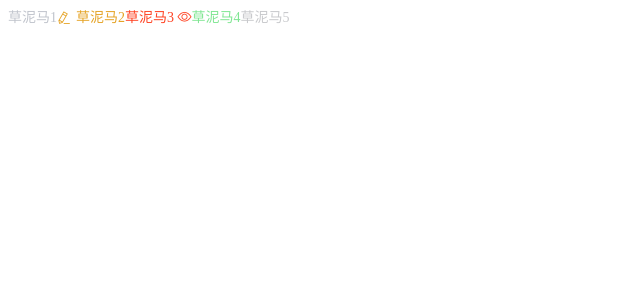
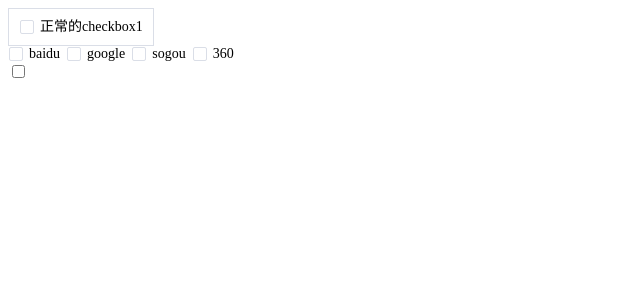
Before and after one commit to weidieba/xhtml-ui, a Vue app: page / in a window 1280 px wide. Shown: the top 300 px of the page, without its empty margins (0-640 px from the left). Built offline with nearby package versions, Linux system fonts and the light colour scheme.

Commit message:
feature(checkbox): 复选框

```diff
--- a/package.json
+++ b/package.json
@@ -1,6 +1,6 @@
 {
   "name": "xhtml-ui",
-  "version": "1.0.17",
+  "version": "1.0.21",
   "private": false,
   "description": "这是一个开源供学习得xhtml",
   "scripts": {
--- /dev/null
+++ b/src/components/checkbox-group/checkbox-group.vue
@@ -0,0 +1,55 @@
+
+<template>
+    <div class="x-checkbox-group">
+        <slot></slot>
+    </div>
+</template>
+
+<script>
+
+export default {
+    name: 'XCheckboxGroup',
+
+    props: {
+        value: {
+            type: Array,
+            default() {
+                return [];
+            }
+        }
+    },
+    data() {
+        return {
+            currentValue: this.value
+        };
+    },
+    watch: {
+        value(val) {
+            this.currentValue = val;
+        },
+        currentValue(nextValue) {
+            this.$emit('input', nextValue);
+            this.$emit('change', nextValue);
+        }
+    },
+    methods: {
+        updateValue(val) {
+            this.currentValue = val;
+        }
+    }
+};
+
+</script>
+<style lang="scss">
+@import "~@/assets/common/color.scss";
+@import "~@/assets/common/reset.scss";
+.#{$class-prefix}{
+    &-checkbox-group {
+        line-height: 10px;
+
+        .x-checkbox {
+            margin-right: 6px;
+        }
+    }
+}
+</style>
--- /dev/null
+++ b/src/components/checkbox-group/index.js
@@ -0,0 +1,2 @@
+import xCheckGroup from './checkbox-group.vue';
+export default xCheckGroup;
--- /dev/null
+++ b/src/components/checkbox/checkbox.vue
@@ -0,0 +1,233 @@
+<template>
+    <label
+        class="x-checkbox"
+        :style="(borders&&isIndeterminate || borders&&isChecked)? 'border-color:#0067ed' : ''"
+        :class="{'x-checkbox-disabled': disabled, 'x-checkbox-borders': borders}"
+    >
+        <span
+            class="x-checkbox-icon"
+            :class="{
+                'x-checkbox-checked': isChecked && !isIndeterminate,
+                'x-checkbox-indeterminate': isIndeterminate
+            }"
+        >
+            <div class="x-checkbox-inner"></div>
+            <input
+                v-model="computedValue"
+                class="x-checkbox-input"
+                type="checkbox"
+                :name="name"
+                :value="value"
+                :disabled="disabled"
+            >
+        </span>
+        <span
+            v-if="$slots.default || label"
+            class="x-checkbox-label"
+        >
+            <slot></slot>
+            <template v-if="!$slots.default">{{ label }}</template>
+        </span>
+    </label>
+</template>
+<script>
+export default {
+    name: 'XCheckbox',
+    model: {
+        prop: 'value',
+        event: 'input'
+    },
+    props: {
+        // 默认绑定到x-model上的value值
+        value: {
+            type: [String, Number, Boolean],
+            default() {
+                return [];
+            }
+        },
+        label: {
+            type: [String, Number],
+            default: ''
+        },
+        name: {
+            type: String,
+            default: ''
+        },
+        disabled: {
+            type: Boolean,
+            default: false
+        },
+        indeterminate: {
+            type: Boolean,
+            default: false
+        },
+        borders: {
+            type: Boolean,
+            default: false
+        }
+    },
+    computed: {
+        grouped() {
+            let parent = this.$parent;
+            while (parent) {
+                if (parent.$options.name !== 'XCheckboxGroup') {
+                    parent = parent.$parent;
+                }
+                else {
+                    this.setParent(parent);
+                    return true;
+                }
+            }
+            return false;
+        },
+        computedValue: {
+            get() {
+                return this.grouped
+                    ? this._CheckboxGroup.currentValue
+                    : this.value;
+            },
+            set(val) {
+                if (this.disabled) {
+                    return;
+                }
+
+                if (this.grouped) {
+                    this._CheckboxGroup.updateValue(val);
+                }
+                else {
+                    this.$emit('input', val);
+                    this.$emit('change', val);
+                }
+            }
+        },
+        isChecked() {
+            if (this.grouped) {
+                return this.computedValue.indexOf(this.value) !== -1;
+            }
+            return this.value;
+        },
+        isIndeterminate() {
+            return this.indeterminate && this.isChecked;
+        }
+    },
+    methods: {
+        setParent(data) {
+            this._CheckboxGroup = data;
+        }
+    }
+};
+</script>
+<style lang="scss">
+@import "~@/assets/common/color.scss";
+@import "~@/assets/common/reset.scss";
+.#{$class-prefix}{
+    &-checkbox {
+        @include reset;
+        line-height: 16px;
+        position: relative;
+        cursor: pointer;
+        user-select: none;
+        &:after {
+            content: '';
+            display: table;
+            clear: both;
+        }
+        &-disabled {
+            cursor: not-allowed;
+            opacity: .38;
+            & .x-checkbox-icon {
+                &:hover {
+                    border-color: $--line-light-gray;
+                }
+            }
+            & .x-checkbox-checked {
+                background-color: $--color-primary;
+                border-color: $--color-primary;
+
+                &:hover {
+                    border-color: $--color-primary;
+                }
+            }
+        }
+        &-borders {
+            border: 1px solid $--line-deep-gray;
+            padding: 10px;
+            & .x-checkbox-checked {
+                border-color: $--color-primary;
+            }
+            & .x-checkbox-indeterminate {
+                border-color: $--color-primary;
+            }
+        }
+        &-icon {
+            float: left;
+            background-color: $--color-white;
+            width: 14px;
+            height: 14px;
+            vertical-align: middle;
+            border-radius: 2px;
+            border: 1px solid $--line-deep-gray;
+            box-sizing: border-box;
+            /*position: relative;*/
+            margin: 1px;
+
+            &:hover {
+                border-color: $--color-light-gray;
+            }
+        }
+        &-checked {
+            background-color: $--color-primary;
+            border-color: $--color-primary;
+            &:hover {
+                border-color: $--color-primary;
+            }
+            & .x-checkbox-inner::after {
+                transform: rotate(45deg) scaleY(1);
+            }
+        }
+        &-indeterminate {
+            background-color: $--color-primary;
+            border-color: $--color-primary;
+            & .x-checkbox-inner::before {
+                content: '';
+                height: 2px;
+                width: 6px;
+                position: absolute;
+                background-color: white;
+                top: 4px;
+                left: 3px;
+            }
+            & .x-checkbox-inner::after {
+                display: none;
+            }
+        }
+        &-inner {
+            position: relative;
+            transition: border-color .25s cubic-bezier(.71,-.46,.29,1.46),
+                        background-color .25s cubic-bezier(.71,-.46,.29,1.46);
+
+            &::after {
+                content: '';
+                position: absolute;
+                border: 1.5px solid #fff;
+                border-left: 0;
+                border-top: 0;
+                width: 3px;
+                height: 6px;
+                top: 0px;
+                left: 4px;
+                transform: rotate(45deg) scaleY(0);
+                transition: transform .05s cubic-bezier(.71,-.46,.88,.6) .05s;
+                transform-origin: center;
+            }
+        }
+        &-input {
+            visibility: hidden;
+            position: absolute;
+        }
+        &-label {
+            margin-left: 5px;
+        }
+    }
+}
+</style>
--- /dev/null
+++ b/src/components/checkbox/index.js
@@ -0,0 +1,2 @@
+import xCheckbox from './checkbox.vue';
+export default xCheckbox;
--- a/src/views/Home.vue
+++ b/src/views/Home.vue
@@ -1,37 +1,29 @@
 <template>
     <div class="home">
-        <x-link
-            disabled
+        <x-checkbox
+            v-model="isCheck"
+            :borders="true"
+            :disabled="false"
+            :indeterminate="indeterminate"
+            label="正常的checkbox1"
+            @change="handleChange"
         >
-            草泥马1
-        </x-link>
-        <x-link
-            type="warning"
-            underline
-            icon="x-icon-edit"
-            href="http://www.baidu.com"
-            target="_blank"
+        </x-checkbox>
+        <x-checkbox-group
+            v-model="modelArray"
+            @change="handleGroupChange"
         >
-            草泥马2
-        </x-link>
-        <x-link
-            type="danger"
+            <x-checkbox
+                v-for="(se,index) in SEs"
+                :key="index"
+                :value="se"
+                :label="se"
+            ></x-checkbox>
+        </x-checkbox-group>
+        <input
+            type="checkbox"
+            indeterminate
         >
-            草泥马3
-            <x-icon icon="x-icon-view el-icon--right" />
-        </x-link>
-        <x-link
-            type="success"
-            disabled
-        >
-            草泥马4
-        </x-link>
-        <x-link
-            type="info"
-            disabled
-        >
-            草泥马5
-        </x-link>
     </div>
 </template>
 
@@ -42,12 +34,22 @@ export default {
     },
     data() {
         return {
-            radio: 'three'
+            radio: 'three',
+            test1: '2222',
+            SEs: ['baidu', 'google', 'sogou', '360'],
+            modelArray: [],
+            indeterminate: false,
+            isCheck: false
         };
     },
     methods: {
-        test(val) {
-            console.log(val);
+        handleGroupChange(val) {
+            this.indeterminate = this.modelArray.length < this.SEs.length;
+            this.isCheck = this.modelArray.length > 0;
+            console.log(this.modelArray);
+        },
+        handleChange(value) {
+            this.modelArray = value ? this.SEs : [];
         }
     }
 };
```
Also changed, not shown: src/components/index.js (+8 -2 lines).
